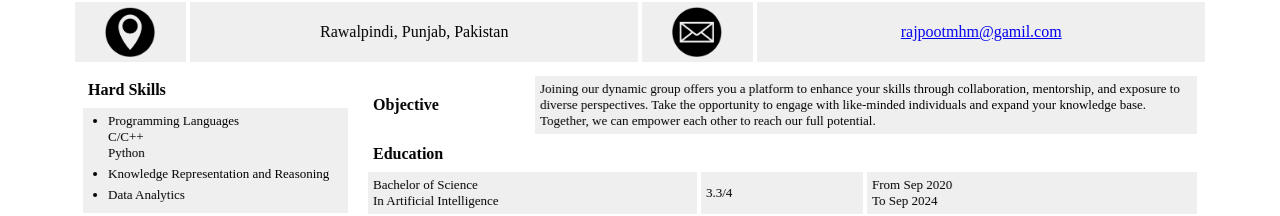
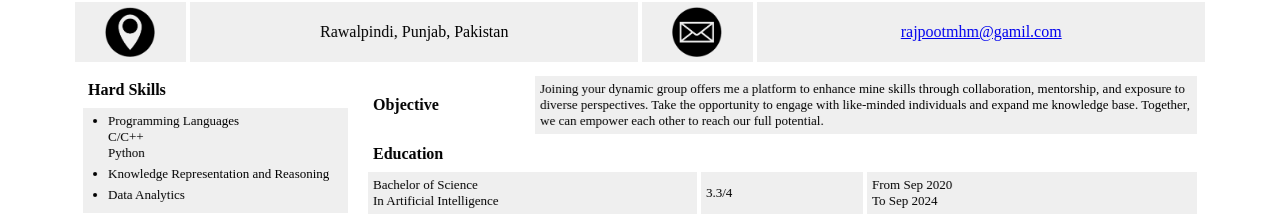
Before and after one commit to MHM-Rajpoot/breathing-resume, a plain HTML site: page index.html in a window 1280 px wide. Shown: the part 347-563 px from the top of the page. Drawn offline with Linux system fonts and the light colour scheme; a web font is replaced by a local one.

Commit message:
Update index.html

```diff
--- a/index.html
+++ b/index.html
@@ -102,9 +102,9 @@
                                     <p class="pmed"><b>Objective</b></p>
                                 </td>
                                 <td class="tableb" style="width: 80%;">
-                                    <p>Joining our dynamic group offers you a platform to enhance your skills through collaboration, mentorship,
+                                    <p>Joining your dynamic group offers me a platform to enhance mine skills through collaboration, mentorship,
                                         and exposure to diverse perspectives. Take the opportunity to engage with like-minded individuals and
-                                        expand your knowledge base. Together, we can empower each other to reach our full potential.
+                                        expand me knowledge base. Together, we can empower each other to reach our full potential.
                                     </p>
                                 </td>
                             </tr>
```
